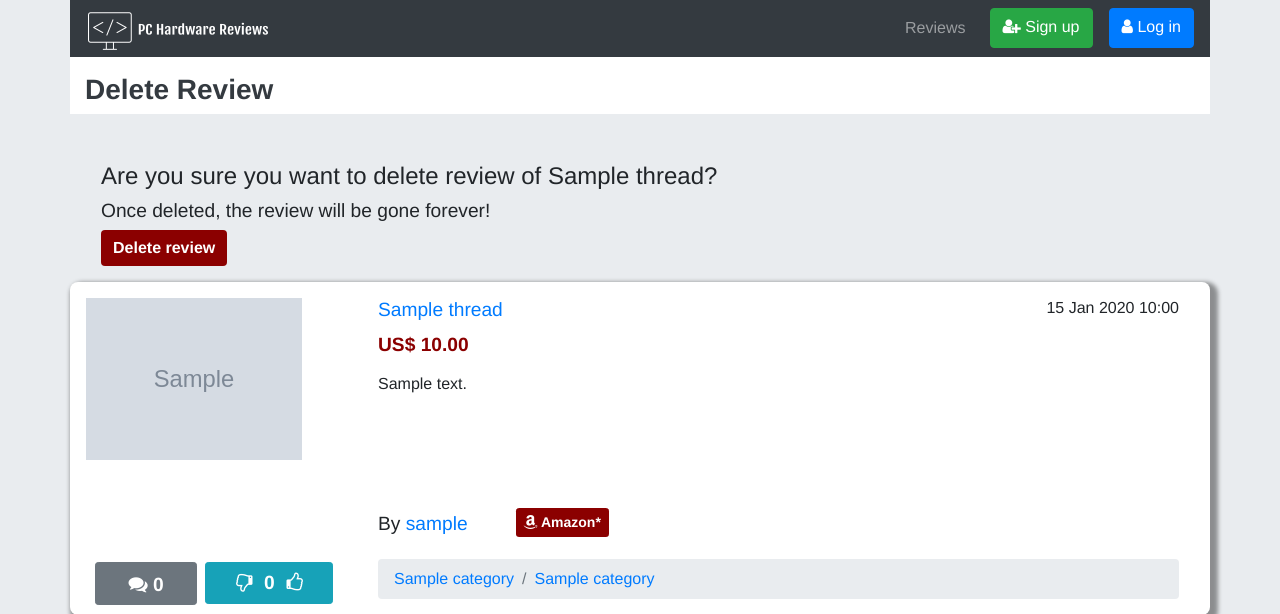
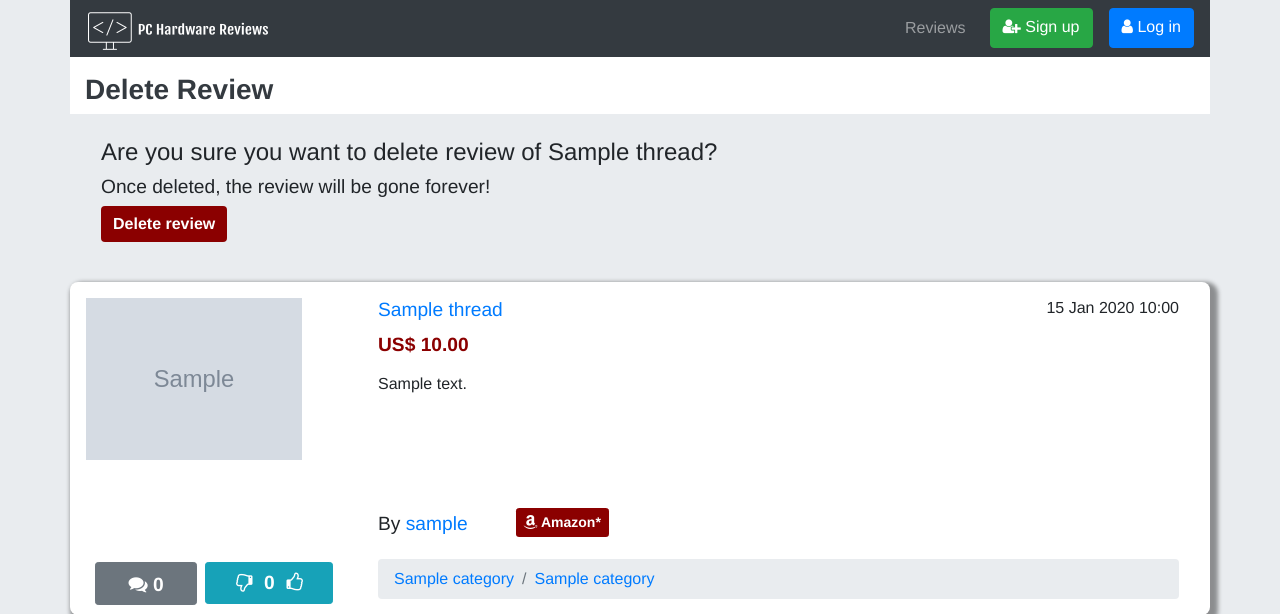
Before and after one commit to andrewsui/tgc07-project03, a Flask app: template templates/threads/delete-thread.html in a window 1280 px wide. Shown: the top 614 px of the page. Run offline with Flask 2, Linux system fonts and the light colour scheme; the template is opened without the code that fills it: most values are stand-ins (such as "Sample title", 1, 10 or a date in 2020); grey boxes marked "Sample" are stand-in pictures; some libraries are stand-ins or nearby versions.

Commit message:
Improve spacing between delete warning and thread details

```diff
--- a/templates/threads/delete-thread.html
+++ b/templates/threads/delete-thread.html
@@ -11,7 +11,7 @@
     </div>
 
     <div class="row px-3">
-        <div class="col-12 pt-5">
+        <div class="col-12 py-4">
             <h4>Are you sure you want to delete review of {{ thread.product_name }}?</h4>
             <h5>Once deleted, the review will be gone forever!</h5>
             <form action="" method="post">
```
